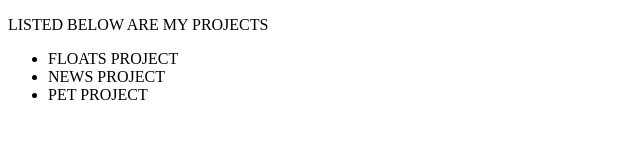
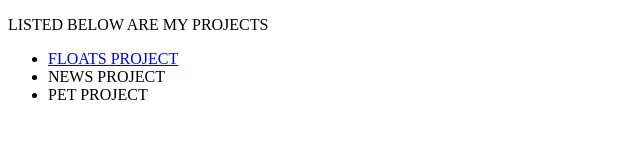
Before and after one commit to NYAGO-MUREITHI/my-portfolio, a plain HTML site: page projects.html in a window 1280 px wide. Shown: the whole page, without its empty margins (0-640 px from the left). Drawn offline with Linux system fonts and the light colour scheme.

Commit message:
add link to floats

```diff
--- a/projects.html
+++ b/projects.html
@@ -7,7 +7,7 @@
   <body>
     <p>LISTED BELOW ARE MY PROJECTS</p>
     <ul>
-      <li>FLOATS PROJECT</li>
+      <li><a href="https://nyago-mureithi.github.io/float/">FLOATS PROJECT</a></li>
       <li>NEWS PROJECT</li>
       <li>PET PROJECT</li>
     </ul>
```
